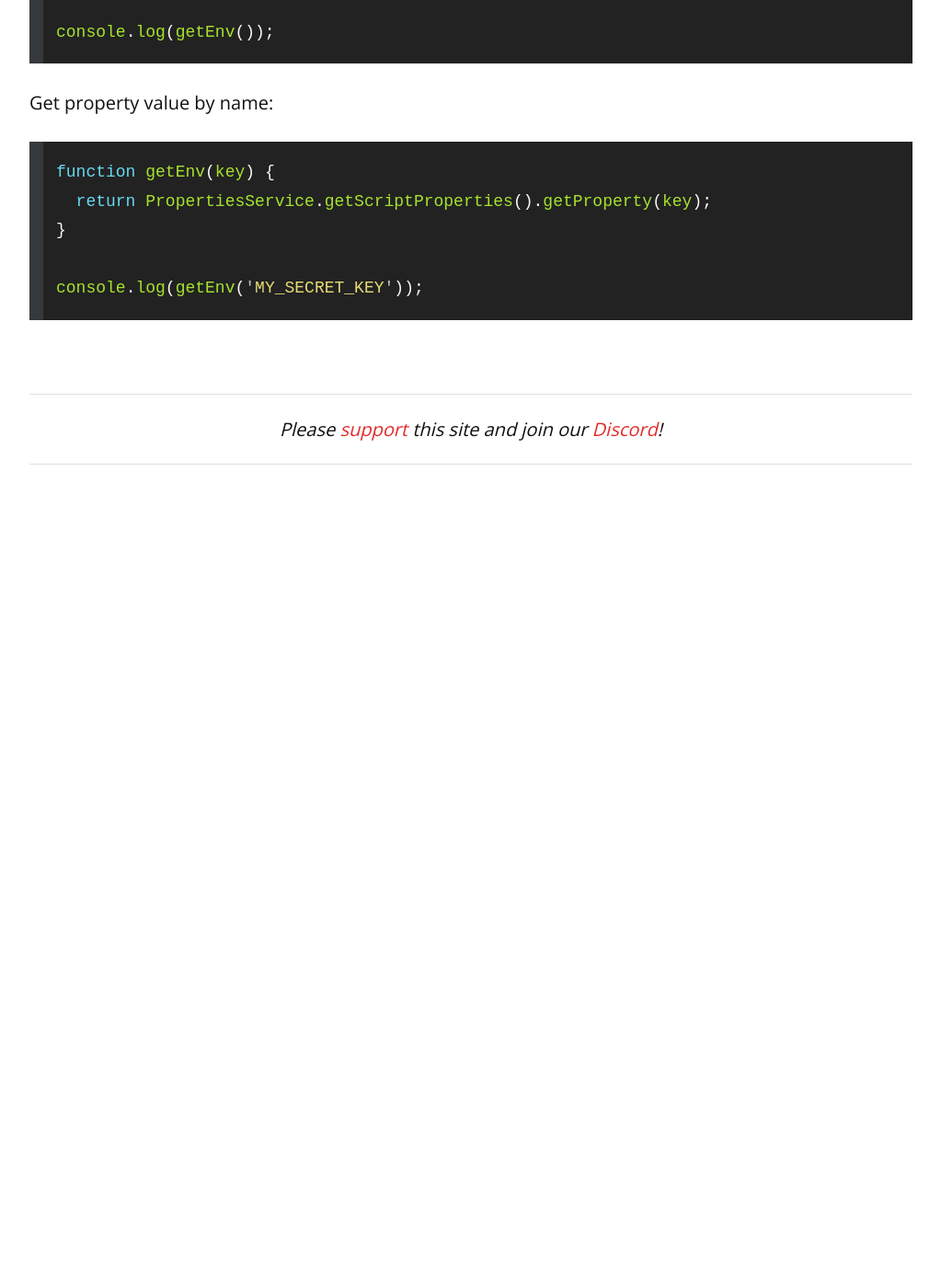
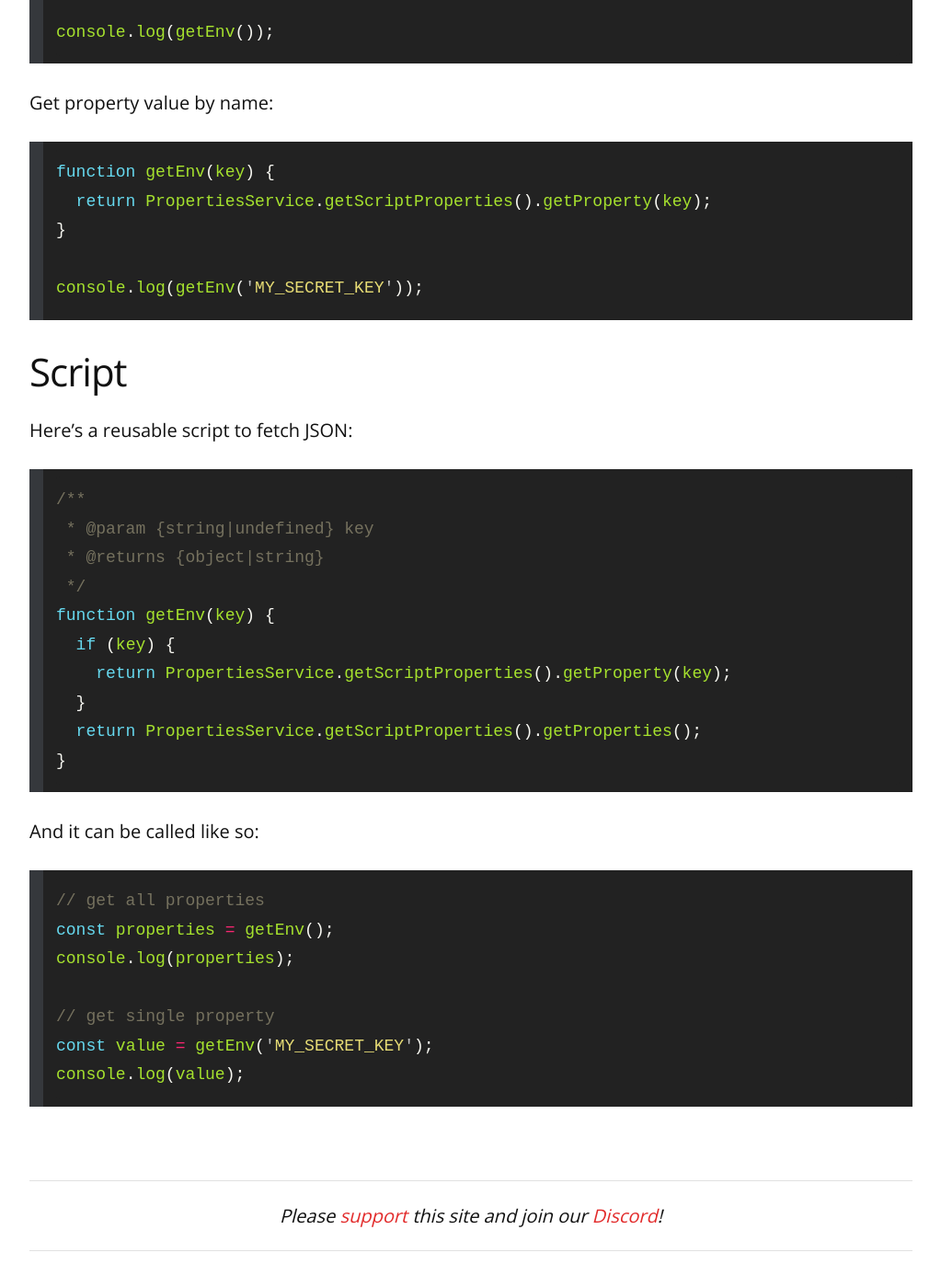
Before and after one commit to remarkablemark/remarkablemark.github.io, a Jekyll site: the page built from _posts/2023/2023-12-21-google-apps-script-environment-variables.md, in a window 1280 px wide and 1400 px high, scrolled down 1002 px. Shown: the whole window at 92% size, without its empty margins (128-1151 px from the left). Built offline with Jekyll 4.4.1, drawn with Linux system fonts in a browser that asks for light colours; comment, search, counter and statistics services are not loaded; before the commit the page ends 1632 px from its top, so only the background shows below that.

Commit message:
feat(posts): update "Google Apps Script environment variables"
Post: 2023-12-21-google-apps-script-environment-variables.md

````diff
--- a/_posts/2023/2023-12-21-google-apps-script-environment-variables.md
+++ b/_posts/2023/2023-12-21-google-apps-script-environment-variables.md
@@ -42,3 +42,32 @@ function getEnv(key) {
 
 console.log(getEnv('MY_SECRET_KEY'));
 ```
+
+## Script
+
+Here's a reusable script to fetch JSON:
+
+```js
+/**
+ * @param {string|undefined} key
+ * @returns {object|string}
+ */
+function getEnv(key) {
+  if (key) {
+    return PropertiesService.getScriptProperties().getProperty(key);
+  }
+  return PropertiesService.getScriptProperties().getProperties();
+}
+```
+
+And it can be called like so:
+
+```js
+// get all properties
+const properties = getEnv();
+console.log(properties);
+
+// get single property
+const value = getEnv('MY_SECRET_KEY');
+console.log(value);
+```
````
